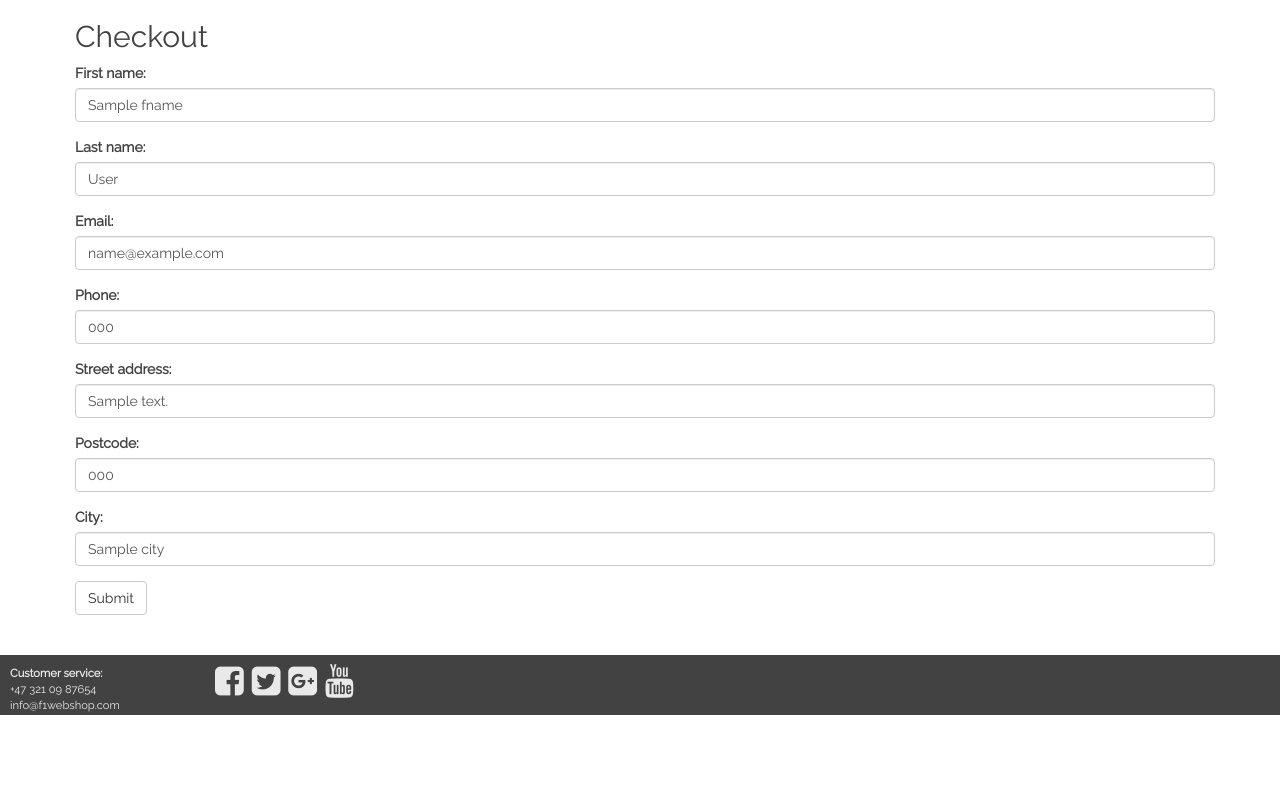
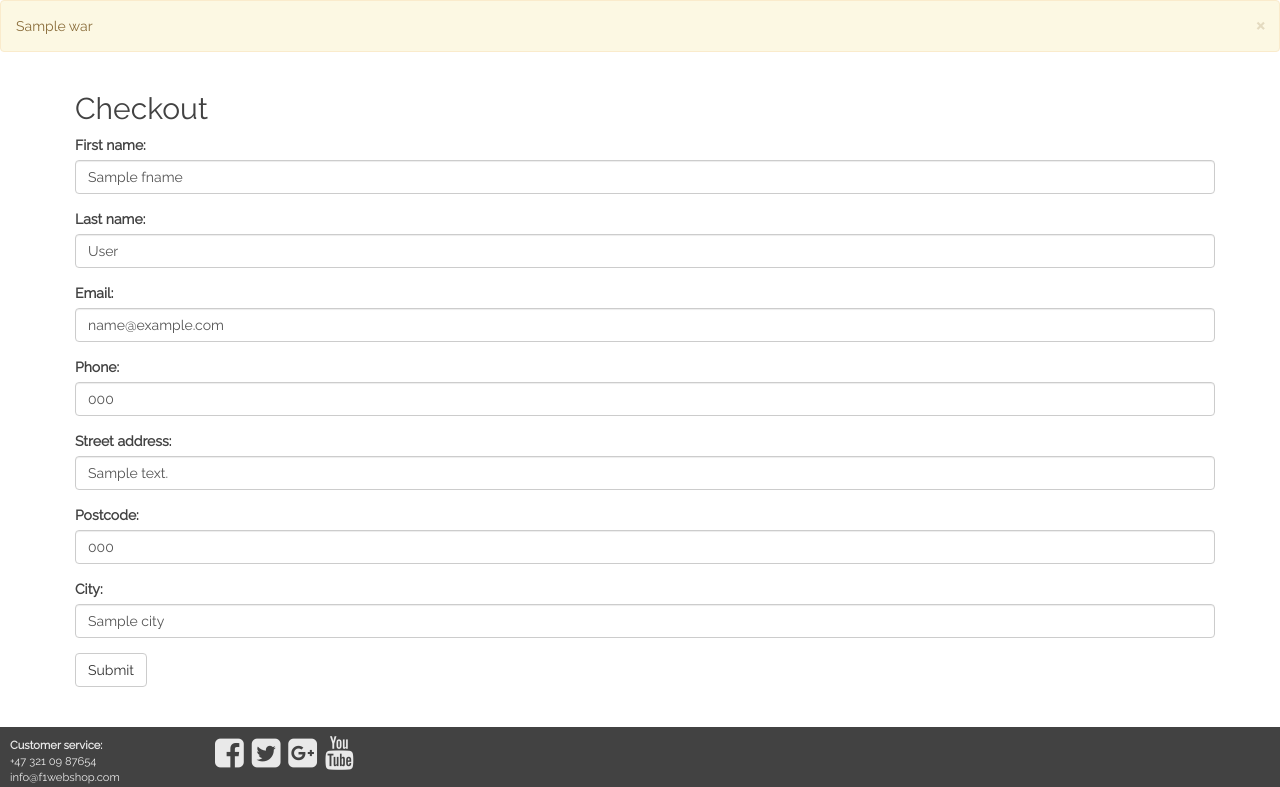
Before and after one commit to hansludvig/dat310_web, a Flask app: template assignments/7/templates/checkout_0.html in a window 1280 px wide. Shown: the part 120-907 px from the top of the page. Before the commit the page ends 835 px from the top, so only its background shows below. Run offline with Flask 2, Linux system fonts and the light colour scheme; the template is opened without the code that fills it: most values are stand-ins (such as "Sample title", 1, 10 or a date in 2020); one stand-in notice (Sample message) is shown; some libraries are stand-ins or nearby versions.

Commit message:
added bootstrap alerts for flash and messages. changed input for displaing pdata.

```diff
--- a/assignments/7/static/style.css
+++ b/assignments/7/static/style.css
@@ -310,3 +310,19 @@
     margin: 0px auto;
     border-top: 1px solid #E9E9E9;
 }
+
+.success {
+    border: 1px solid green;
+    color: green;
+    margin-bottom: 1em;
+    padding: 0.5em;
+}
+
+.error{
+    color: darkred;
+}
+
+td, th {
+    border: 1px solid #ececec;
+    padding: 0.1em;
+}
--- a/assignments/7/templates/checkout_0.html
+++ b/assignments/7/templates/checkout_0.html
@@ -2,39 +2,39 @@
 {% block checkout %}
 
 {% if pdata %}
-    {% for data in pdata %}
+
         <form action="{{ url_for('checkout') }}" method="POST">
             <div class="form-group">
-                <label for="f-name">First name:</label>
-                <input type="text" class="form-control" name="fname" id="f-name" value="{{ data.fname|default('') }}">
+                <label for="f-name_">First name:</label>
+                <input type="text" class="form-control" name="fname" id="f-name_" value="{{ pdata.fname }}">
             </div>
             <div class="form-group">
-                <label for="l-name">Last name:</label>
-                <input type="text" class="form-control" name="lname" id="l-name" value="{{ data.lname|default('') }}">
+                <label for="l-name_">Last name:</label>
+                <input type="text" class="form-control" name="lname" id="l-name_" value="{{ pdata.lname }}">
             </div>
             <div class="form-group">
-                <label for="mail">Email:</label>
-                <input type="email" class="form-control" name="email" id="mail" value="{{ data.email|default('') }}">
+                <label for="mail_">Email:</label>
+                <input type="email" class="form-control" name="email" id="mail_" value="{{ pdata.email }}">
             </div>
             <div class="form-group">
-                <label for="phone_">Phone:</label>
-                <input type="number" class="form-control" name="phone" id="phone_" value="{{ data.phone|default('') }}">
+                <label for="phone__">Phone:</label>
+                <input type="number" class="form-control" name="phone" id="phone__" value="{{ pdata.phone }}">
             </div>
             <div class="form-group">
-                <label for="s_address">Street address:</label>
-                <input type="text" class="form-control" name="saddress" id="s_address" value="{{ data.s_address|default('') }}">
+                <label for="s_address_">Street address:</label>
+                <input type="text" class="form-control" name="saddress" id="s_address_" value="{{ pdata.s_address }}">
             </div>
             <div class="form-group">
-                <label for="postc">Postcode:</label>
-                <input type="number" class="form-control" name="postcode" id="postc" value="{{ data.postcode|default('') }}">
+                <label for="postc_">Postcode:</label>
+                <input type="number" class="form-control" name="postcode" id="postc_" value="{{ pdata.postcode }}">
             </div>
             <div class="form-group">
-                <label for="city_">City:</label>
-                <input type="text" class="form-control" name="city" id="city_" value="{{ data.city|default('') }}">
+                <label for="city__">City:</label>
+                <input type="text" class="form-control" name="city" id="city__" value="{{ pdata.city }}">
             </div>
             <button type="submit" class="btn btn-default" name="action" value="do_1">Submit</button>
         </form>
-    {% endfor %}
+
 {% else %}
      <form action="{{ url_for('checkout') }}" method="POST">
         <div class="form-group">
--- a/assignments/7/templates/layout.html
+++ b/assignments/7/templates/layout.html
@@ -25,8 +25,27 @@
         </nav>
     </header>
 
-    {% if msg is defined %}<div class="placeholder message">{{ msg }}</div>{% endif %}
-    {% if err is defined %}<div class="placeholder error">{{ err }}</div>{% endif %}
+    {% if msg is defined %}<div class="alert alert-success alert-dismissable fade in"><a href="#" class="close" data-dismiss="alert" aria-label="close">×</a>{{ msg }}</div>{% endif %}
+    {% if err is defined %}<div class="alert alert-danger alert-dismissable fade in"><a href="#" class="close" data-dismiss="alert" aria-label="close">×</a>{{ err }}</div>{% endif %}
+    {% if war is defined %}<div class="alert alert-warning alert-dismissable fade in"><a href="#" class="close" data-dismiss="alert" aria-label="close">×</a>{{ war }}</div>{% endif %}
+
+    {% with messages = get_flashed_messages(with_categories=True) %}
+        {% if messages %}
+                {% for category, msg in messages %}
+                    {% if category == 'remove' %}
+                        <div class="alert alert-danger alert-dismissable fade in">
+                            <a href="#" class="close" data-dismiss="alert" aria-label="close">×</a>
+                            {{ msg }}
+                        </div>
+                    {% elif category == 'set' %}
+                        <div class="alert alert-warning alert-dismissable fade in">
+                            <a href="#" class="close" data-dismiss="alert" aria-label="close">×</a>
+                            {{ msg }}
+                        </div>
+                    {% endif %}
+                {% endfor %}
+        {% endif %}
+    {% endwith %}
 
     <main>
     {% block content %}{% endblock %}
```
